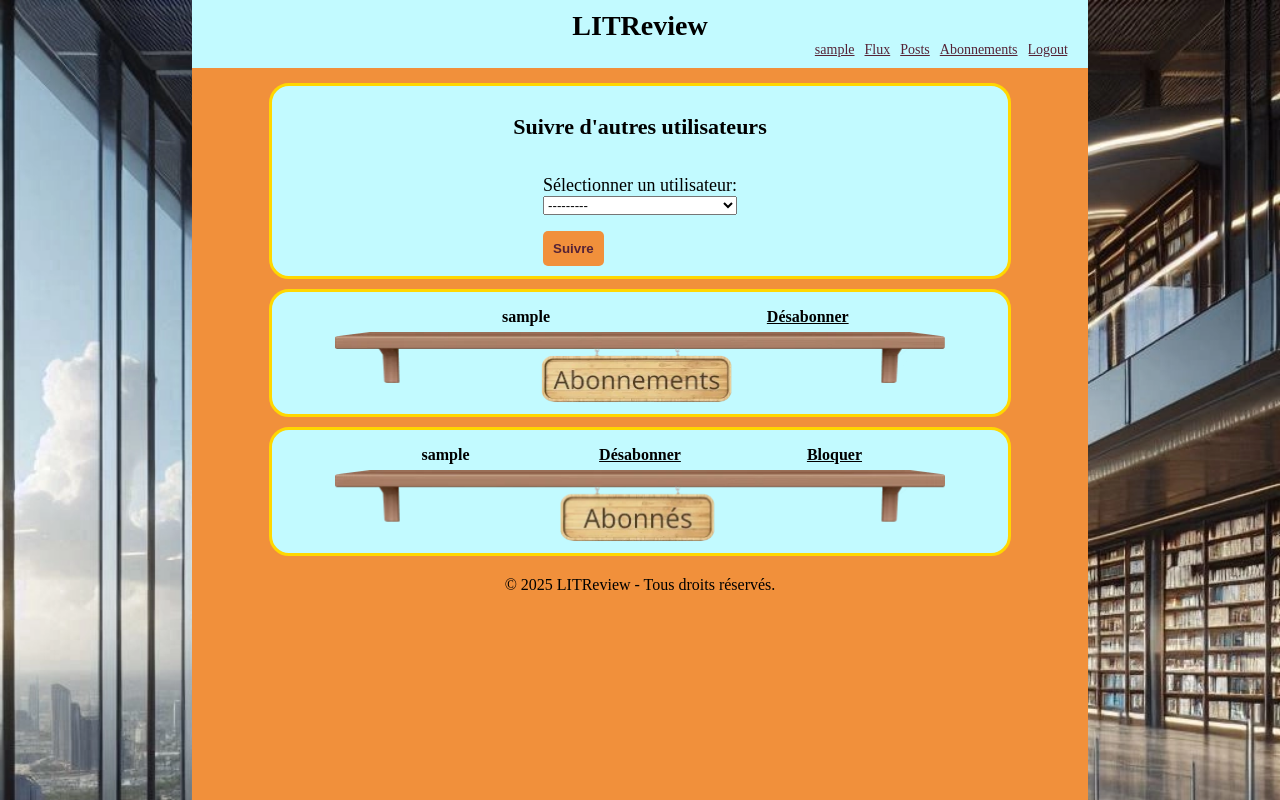
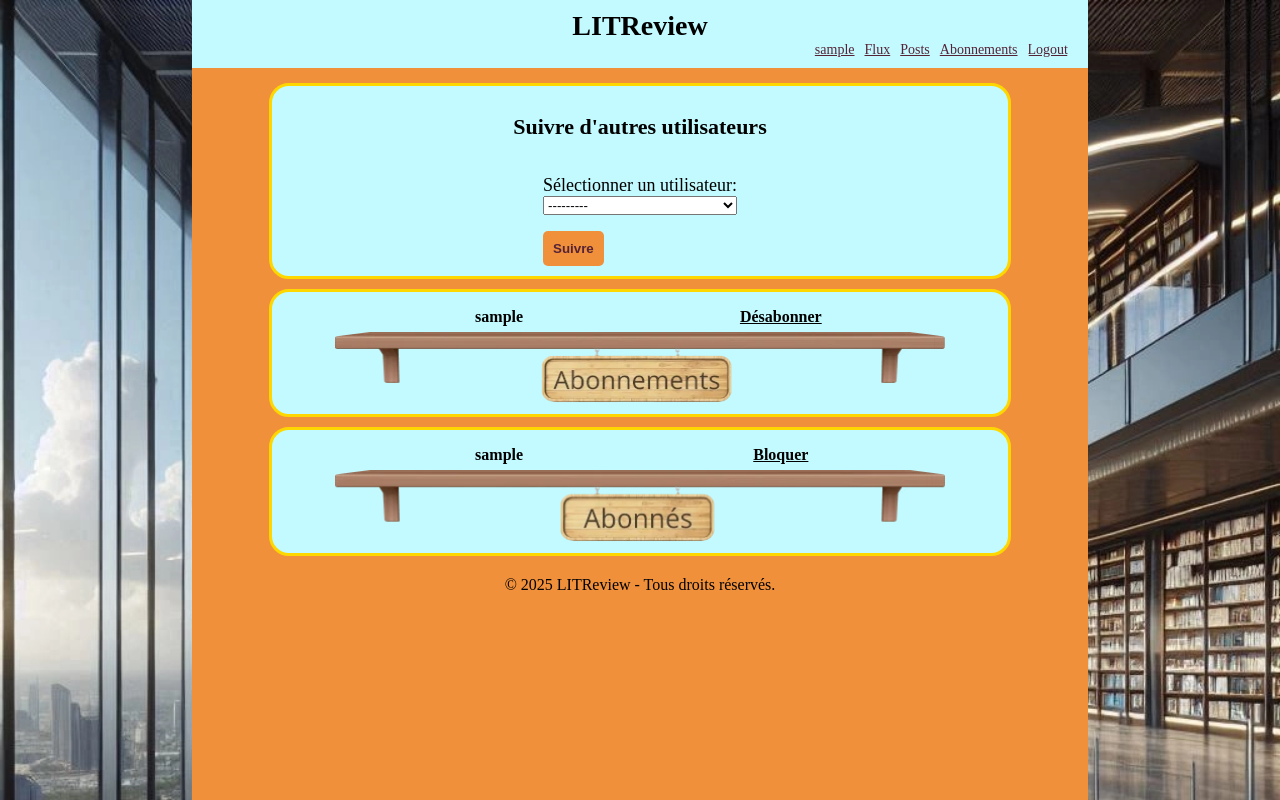
Before and after one commit to Mikael2983/OC_P9_Develop_web_application_using_Django, a Django app: page /follow/ in a window 1280 px wide. Run offline with Django 5.2, Linux system fonts and the light colour scheme; a user stored in the database is signed in; tables that the repository leaves empty hold one stand-in row (values such as "Sample post"); parts of the project's set-up code (start-up, migrations or seed data) failed here and were passed over.

Commit message:
suppression des désabonnements pour les suivant.

```diff
--- a/static/reviews/styles.css
+++ b/static/reviews/styles.css
@@ -105,7 +105,6 @@ nav input:hover {
     }
 
 .review{
-
     text-align: justify;
     padding: 10px;
     border: solid #ffd700;
@@ -208,7 +207,6 @@ form label {
 }
 
 input {
-
     padding: 10px;
     margin: 10px 0;
     border: 1px solid #F1903B;
@@ -217,7 +215,6 @@ input {
 }
 
 textarea{
-    color: var(--primary-color);
     padding: 10px;
     margin: 10px 0;
     border: 1px solid var(--primary-color);
@@ -274,6 +271,7 @@ button:hover {
     max-width: 800px;
     align-items: center;
 }
+
 .follow img {
     margin: auto;
     width: 85%;
@@ -307,9 +305,11 @@ table {
     width: inherit;
 
 }
+
 tbody {
     width: 100%;
 }
+
 tr {
     padding: 3px;
     display: flex;
@@ -330,16 +330,13 @@ td a:hover {
     color: var(--highlight-color);
 }
 
-.col2 {
-    margin: 0 20px;
-}
-
 @media screen and (min-width: 430px) {
     .ticket {
         grid-template-columns: repeat(3, 1fr);
         text-align: start;
         width: 80%;
     }
+
     .container{
         width: 70%;
         background-color: var(--primary-color);
@@ -348,6 +345,7 @@ td a:hover {
     .review{
         width: 80%;
     }
+
     .grid-1 {
         grid-column: 1;
         grid-row: 1;
@@ -395,9 +393,8 @@ td a:hover {
 
     .review{
         width: 80%;
+    }
 
-
-    }
     grid {
         margin: 10px;
     }
--- a/templates/reviews/follow.html
+++ b/templates/reviews/follow.html
@@ -19,10 +19,10 @@
         <table>
             {% for user in following_users %}
             <tr>
-                <td class="col1">
+                <td>
                     {{ user.username }}
                 </td>
-                <td class="col2">
+                <td>
                     {% if user not in banning_users %}
                     <a role="button" href="{% url 'unfollow' user.id %}">Désabonner</a>
                     {% else %}
@@ -40,13 +40,10 @@
         <table>
             {% for user in followers_users %}
             <tr>
-                <td class="col1">
+                <td>
                     {{ user.username }}
                 </td>
-                <td class="col2">
-                    <a role="button" href="{% url 'unsubscribe_followers' user.id %}">Désabonner</a>
-                </td>
-                <td class="col3">
+                <td>
                 {% if user in banned_users %}
                     <a role="button" href="{% url 'unban_followers' user.id %}">Débloquer</a>
                 {% else %}
```
